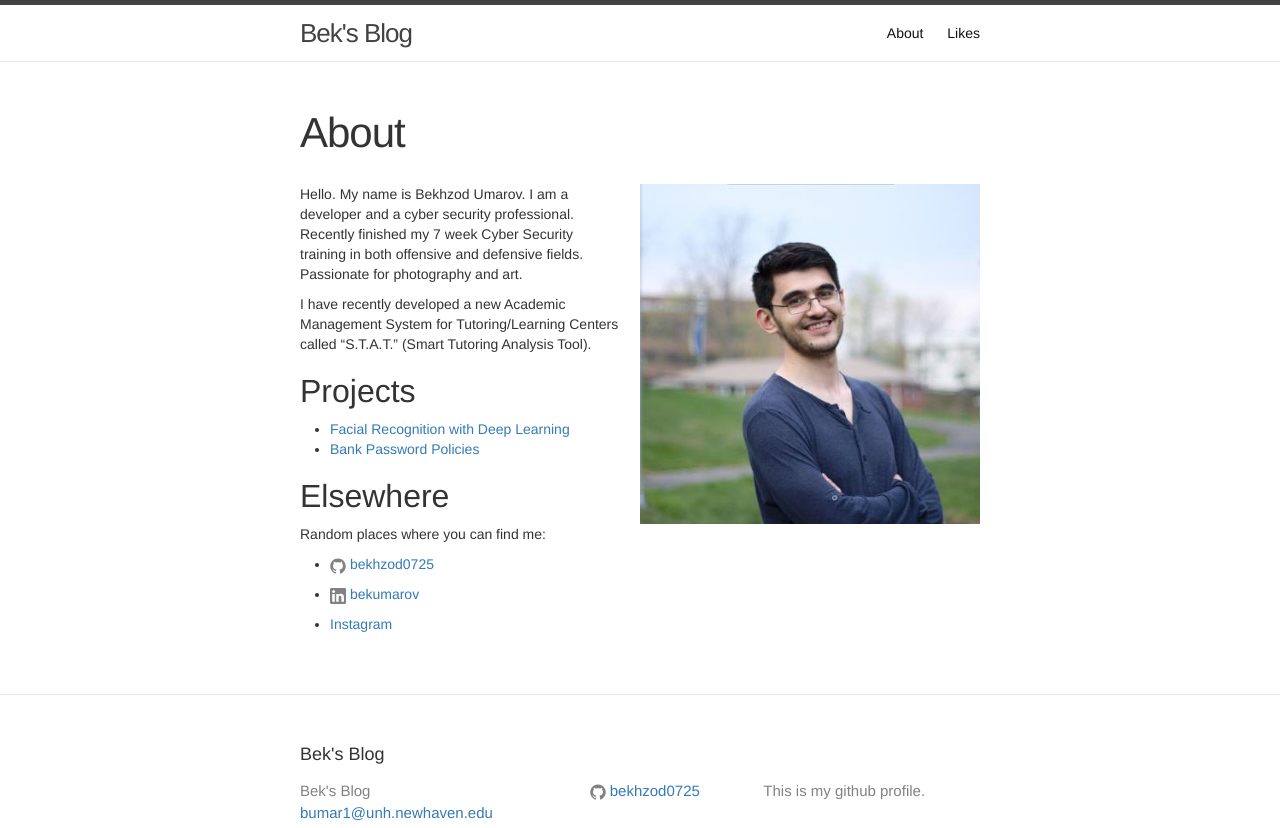
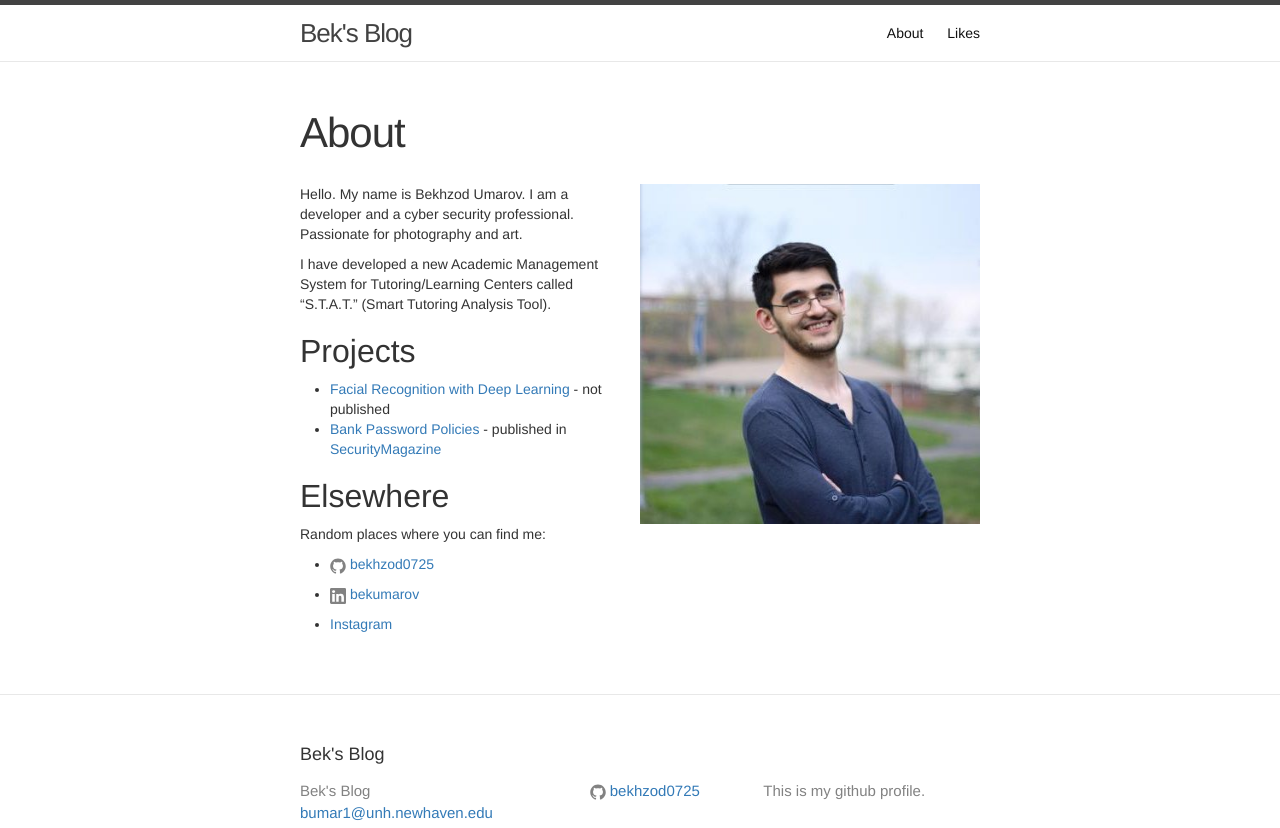
Before and after one commit to bekhzod0725/bekhzod0725.github.io, a Jekyll site: the page built from about.md, in a window 1280 px wide. Shown: the top 828 px of the page. Built offline with Jekyll 4.4.1, drawn with Linux system fonts in a browser that asks for light colours; grey boxes are pictures that could not be loaded.

Commit message:
Update about.md

```diff
--- a/about.md
+++ b/about.md
@@ -6,13 +6,13 @@ permalink: /about/
 
 <img src="/assets/me.jpg" width="50%" align="right" style="margin-left: 20px"/>
 
-Hello. My name is Bekhzod Umarov. I am a developer and a cyber security professional. Recently finished my 7 week Cyber Security training in both offensive and defensive fields. Passionate for photography and art.
+Hello. My name is Bekhzod Umarov. I am a developer and a cyber security professional. Passionate for photography and art.
 
-I have recently developed a new Academic Management System for Tutoring/Learning Centers called "S.T.A.T." (Smart Tutoring Analysis Tool).
+I have developed a new Academic Management System for Tutoring/Learning Centers called "S.T.A.T." (Smart Tutoring Analysis Tool).
 
 ## Projects
-- [Facial Recognition with Deep Learning](/assets/facial_recognition_paper.pdf){:target="_blank"}
-- [Bank Password Policies](http://www.unhcfreg.com/#!PasWoRd-eSaMe-Pa-Gaining-access-to-your-bank-account-with-multiple-passwords-impacts-350-million-customers/c5rt/56d5ce580cf2cacdc4211df9){:target="_blank"}
+- [Facial Recognition with Deep Learning](/assets/facial_recognition_paper.pdf){:target="_blank"} - not published
+- [Bank Password Policies](http://www.unhcfreg.com/#!PasWoRd-eSaMe-Pa-Gaining-access-to-your-bank-account-with-multiple-passwords-impacts-350-million-customers/c5rt/56d5ce580cf2cacdc4211df9){:target="_blank"} - published in [SecurityMagazine](https://www.securitymagazine.com/articles/86965-research-finds-bank-password-policies-often-weak){:target="_blank"}
 
 ## Elsewhere
 
```
